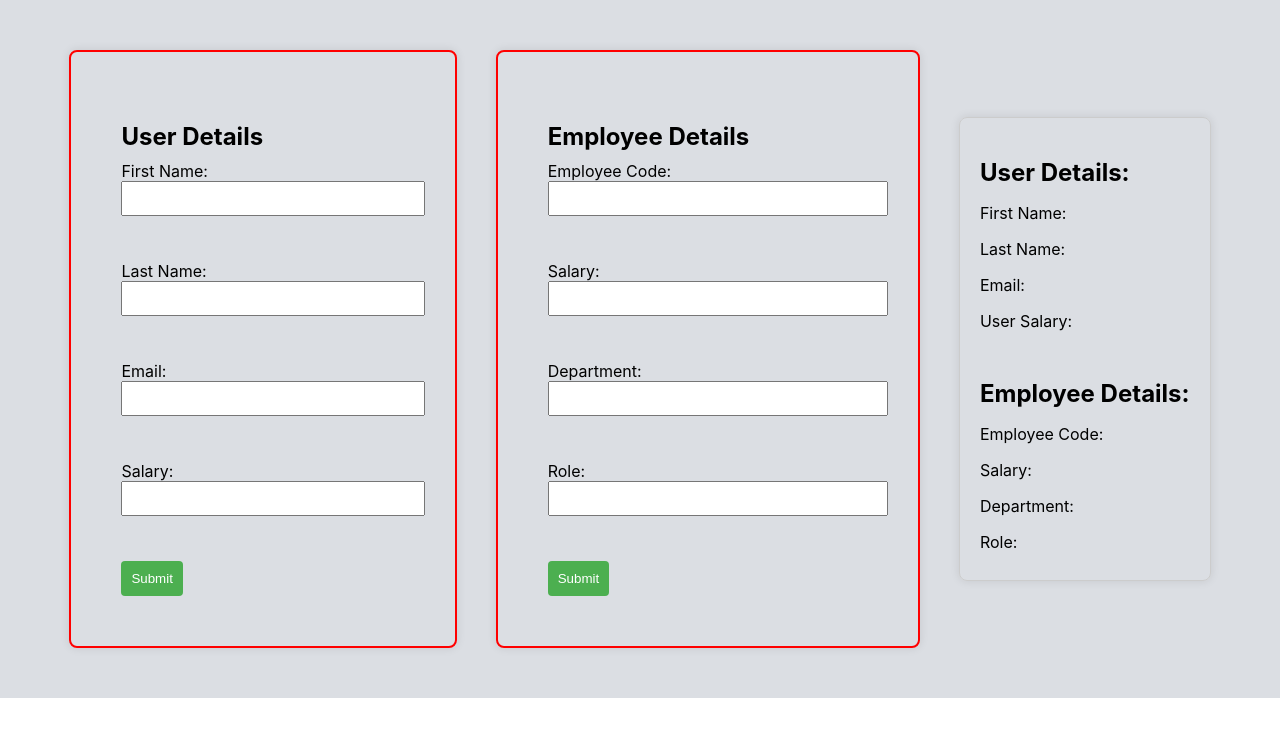
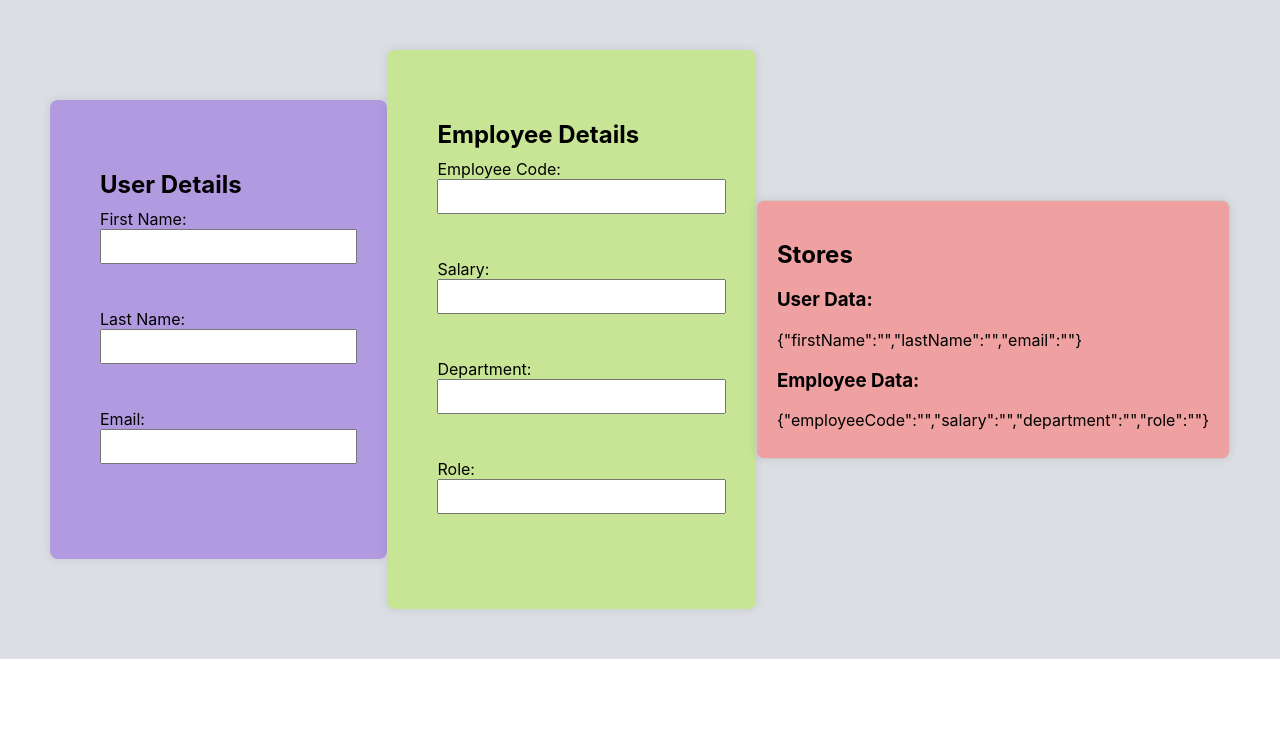
Before and after one commit to sudarshantanwer/Youtube-Tutorials, a React (Create React App) app: page / in a window 1280 px wide. Shown: the top 736 px of the page. Built offline with nearby package versions, Linux system fonts and the light colour scheme.

Commit message:
component based store implemented

```diff
--- a/package.json
+++ b/package.json
@@ -10,7 +10,7 @@
     "react-dom": "^18.2.0",
     "react-scripts": "^5.0.1",
     "web-vitals": "^2.1.4",
-    "zustand": "^4.5.0"
+    "zustand": "^4.5.2"
   },
   "scripts": {
     "start": "react-scripts start",
--- a/src/components/DisplayData.js
+++ b/src/components/DisplayData.js
@@ -4,22 +4,15 @@ import useEmployeeStore from '../stores/EmployeeStore';
 import useUserStore from '../stores/UserStore';
 
 const DisplayData = () => {
-  const { employeeCode, salary, department, role } = useEmployeeStore();
-  const { firstName, lastName, email, salary: userSalary } = useUserStore();
+  const employeeData = useEmployeeStore();
+  const userData = useUserStore();
 
   return (
     <div className="display-data">
-    <h2>User Details:</h2>
-      <p>First Name: {firstName}</p>
-      <p>Last Name: {lastName}</p>
-      <p>Email: {email}</p>
-      <p>User Salary: {userSalary}</p>
-      <br></br>
-      <h2>Employee Details:</h2>
-      <p>Employee Code: {employeeCode}</p>
-      <p>Salary: {salary}</p>
-      <p>Department: {department}</p>
-      <p>Role: {role}</p>
+    <h2>Stores</h2>
+
+      <h3>User Data:</h3> <p>{JSON.stringify(userData)} </p>
+      <h3>Employee Data:</h3> <p>{JSON.stringify(employeeData)}</p>
     </div>
   );
 };
--- a/src/components/EmployeeComponent.js
+++ b/src/components/EmployeeComponent.js
@@ -3,7 +3,7 @@ import '../styles/employee.css';
 import useEmployeeStore from '../stores/EmployeeStore';
 
 const EmployeeForm = () => {
-  const { employeeCode, salary, department, role, setEmployeeDetails, clearEmployeeDetails } = useEmployeeStore();
+  const { employeeCode, salary, department, role, setEmployeeDetails } = useEmployeeStore();
 
   const handleSubmit = (e) => {
     e.preventDefault();
@@ -54,7 +54,6 @@ const EmployeeForm = () => {
       </label>
       <br />
 
-      <button type="submit">Submit</button>
     </form>
   );
 };
--- a/src/components/UserComponent.js
+++ b/src/components/UserComponent.js
@@ -3,11 +3,11 @@ import '../styles/profile.css';
 import useUserStore from '../stores/UserStore';
 
 const UserForm = () => {
-  const { firstName, lastName, email, salary, setUserDetails, clearUserDetails } = useUserStore();
+  const { firstName, lastName, email, setUserDetails } = useUserStore();
 
   const handleSubmit = (e) => {
     e.preventDefault();
-    console.log('Form submitted:', { firstName, lastName, email, salary });
+    console.log('Form submitted:', { firstName, lastName, email });
     // Add your form submission logic here
   };
 
@@ -44,17 +44,6 @@ const UserForm = () => {
       </label>
       <br />
 
-      <label>
-        Salary:
-        <input
-          type="number"
-          value={salary}
-          onChange={(e) => setUserDetails({ salary: e.target.value })}
-        />
-      </label>
-      <br />
-
-      <button type="submit">Submit</button>
     </form>
   );
 };
--- a/src/stores/EmployeeStore.js
+++ b/src/stores/EmployeeStore.js
@@ -5,8 +5,7 @@ const useEmployeeStore = create((set) => ({
   salary: '',
   department: '',
   role: '',
-  setEmployeeDetails: (employeeDetails) => set({ ...employeeDetails }),
-  clearEmployeeDetails: () => set({ employeeCode: '', salary: '', department: '', role: '' }),
+  setEmployeeDetails: (employeeDetails) => set({ ...employeeDetails })
 }));
 
 export default useEmployeeStore;
--- a/src/stores/UserStore.js
+++ b/src/stores/UserStore.js
@@ -4,9 +4,7 @@ const useUserStore = create((set) => ({
   firstName: '',
   lastName: '',
   email: '',
-  salary: '',
   setUserDetails: (userDetails) => set({ ...userDetails }),
-  clearUserDetails: () => set({ firstName: '', lastName: '', email: '', salary: '' }),
 }));
 
 export default useUserStore;
--- a/src/styles/displayData.css
+++ b/src/styles/displayData.css
@@ -5,6 +5,7 @@
     border: 1px solid #ccc;
     border-radius: 8px;
     box-shadow: 0 0 10px rgba(0, 0, 0, 0.1);
+    background-color: #efa0a0;
   }
 
   h2 {
--- a/src/styles/employee.css
+++ b/src/styles/employee.css
@@ -2,9 +2,9 @@
     max-width: 400px;
     margin: auto;
     padding: 50px;
-    border: 2px solid red;
     border-radius: 8px;
     box-shadow: 0 0 10px rgba(0, 0, 0, 0.1);
+    background-color: #c8e495;
   }
 
   label {
--- a/src/styles/profile.css
+++ b/src/styles/profile.css
@@ -8,9 +8,9 @@
     max-width: 400px;
     margin: auto;
     padding: 50px;
-    border: 2px solid red;
     border-radius: 8px;
     box-shadow: 0 0 10px rgba(0, 0, 0, 0.1);
+    background-color: #b29ae1;
   }
 
   label {
```
